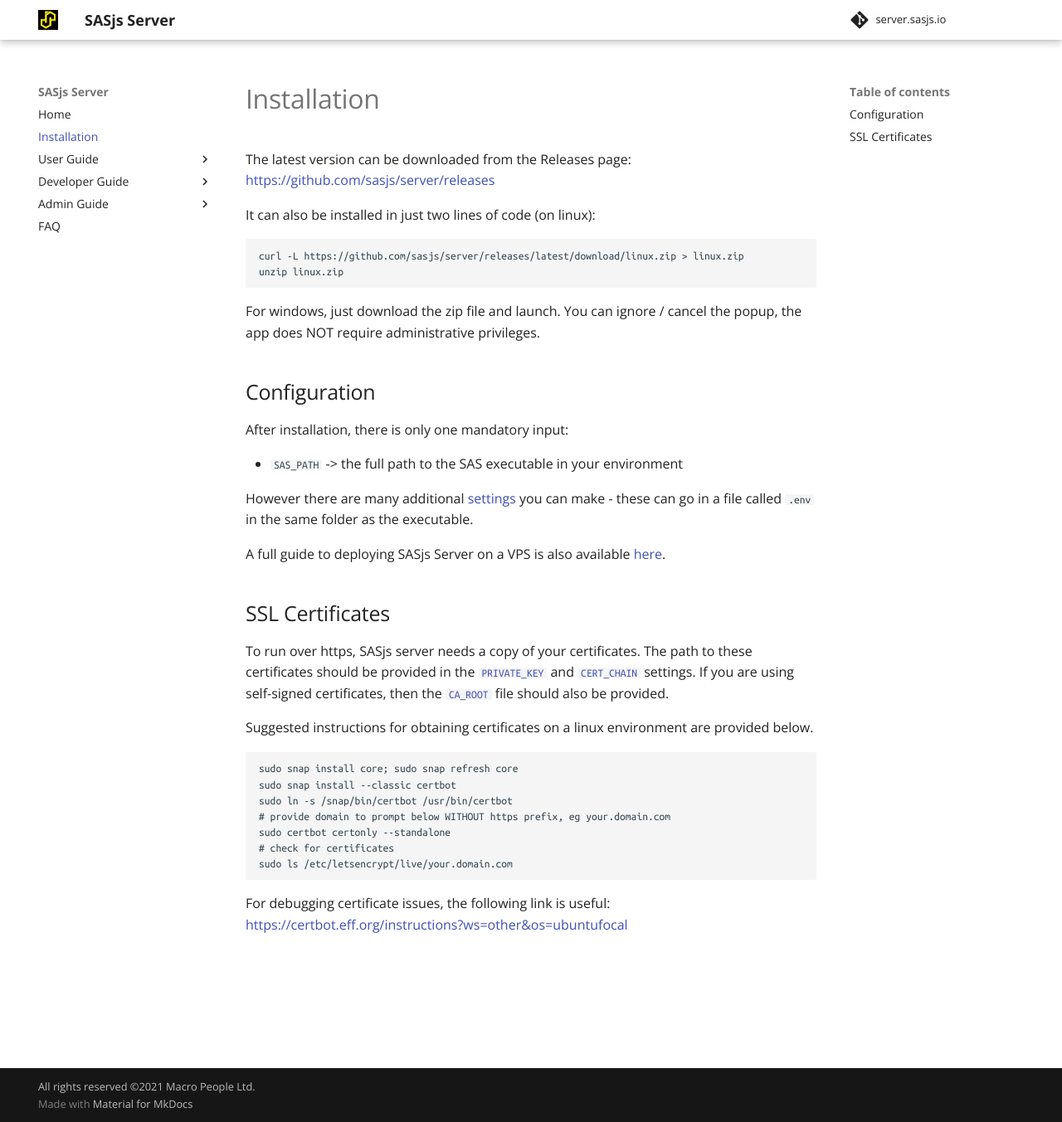
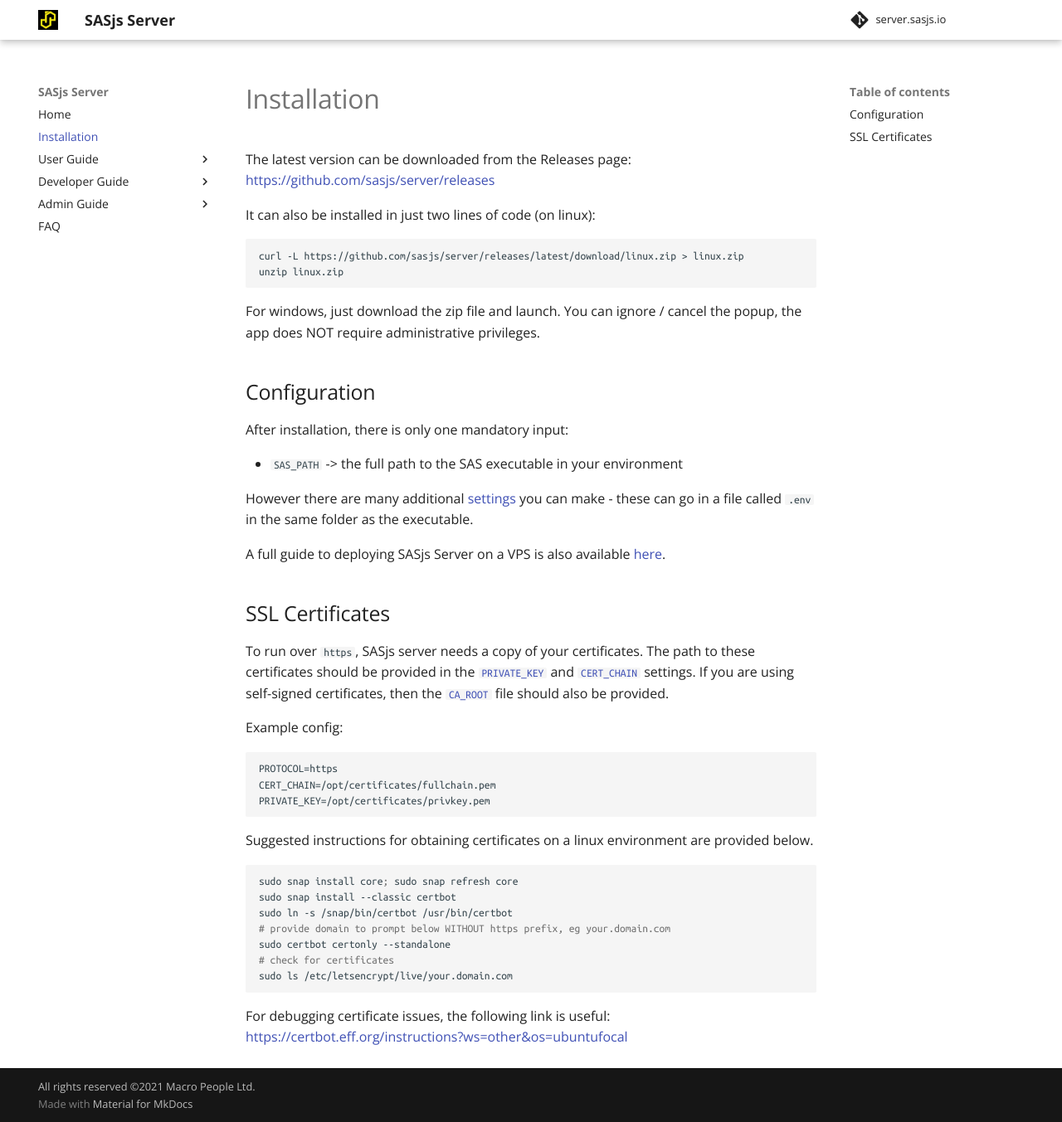
Before and after one commit to sasjs/server.sasjs.io, an MkDocs documentation site: the page built from docs/installation.md, in a window 1280 px wide and 1353 px high. Shown: the whole window at 83% size. Built offline with MkDocs 1.6.1 and Material for MkDocs 9.7.7, drawn with Linux system fonts in a browser that asks for light colours; comment, search, counter and statistics services are not loaded.

Commit message:
Update installation.md

````diff
--- a/docs/installation.md
+++ b/docs/installation.md
@@ -24,12 +24,19 @@
 
 ## SSL Certificates
 
-To run over https, SASjs server needs a copy of your certificates.  The path to these certificates should be provided in the [`PRIVATE_KEY`](/settings/#private_key) and [`CERT_CHAIN`](/settings/#cert_chain) settings.  If you are using self-signed certificates, then the [`CA_ROOT`](/settings/#ca_root) file should also be provided.
+To run over `https`, SASjs server needs a copy of your certificates.  The path to these certificates should be provided in the [`PRIVATE_KEY`](/settings/#private_key) and [`CERT_CHAIN`](/settings/#cert_chain) settings.  If you are using self-signed certificates, then the [`CA_ROOT`](/settings/#ca_root) file should also be provided.
 
+Example config:
+
+```
+PROTOCOL=https
+CERT_CHAIN=/opt/certificates/fullchain.pem
+PRIVATE_KEY=/opt/certificates/privkey.pem
+```
 
 Suggested instructions for obtaining certificates on a linux environment are provided below.
 
-```
+```bash
 sudo snap install core; sudo snap refresh core
 sudo snap install --classic certbot
 sudo ln -s /snap/bin/certbot /usr/bin/certbot
````
